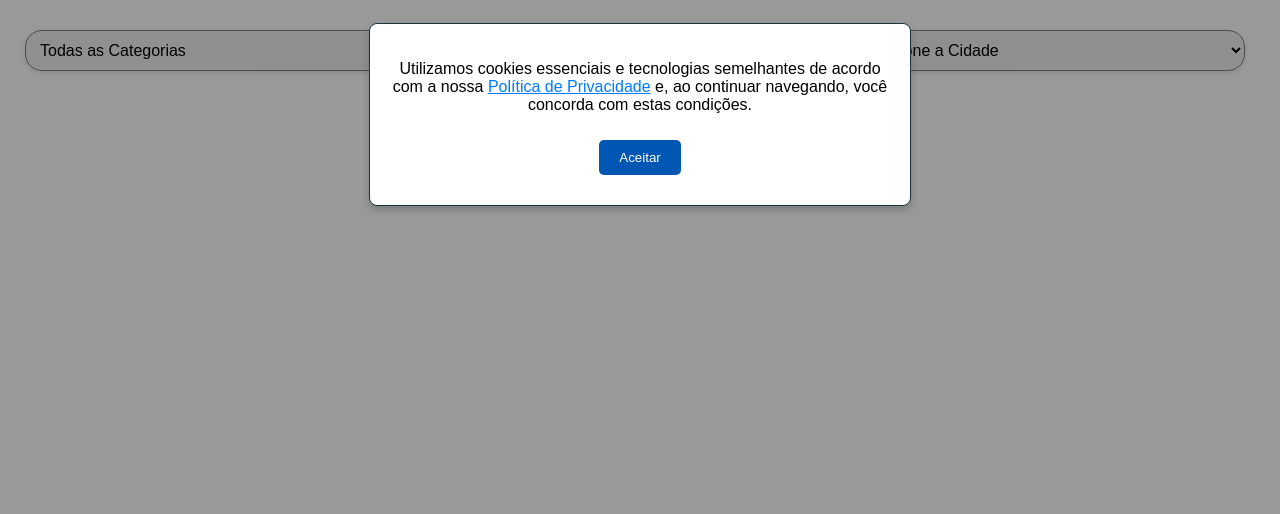
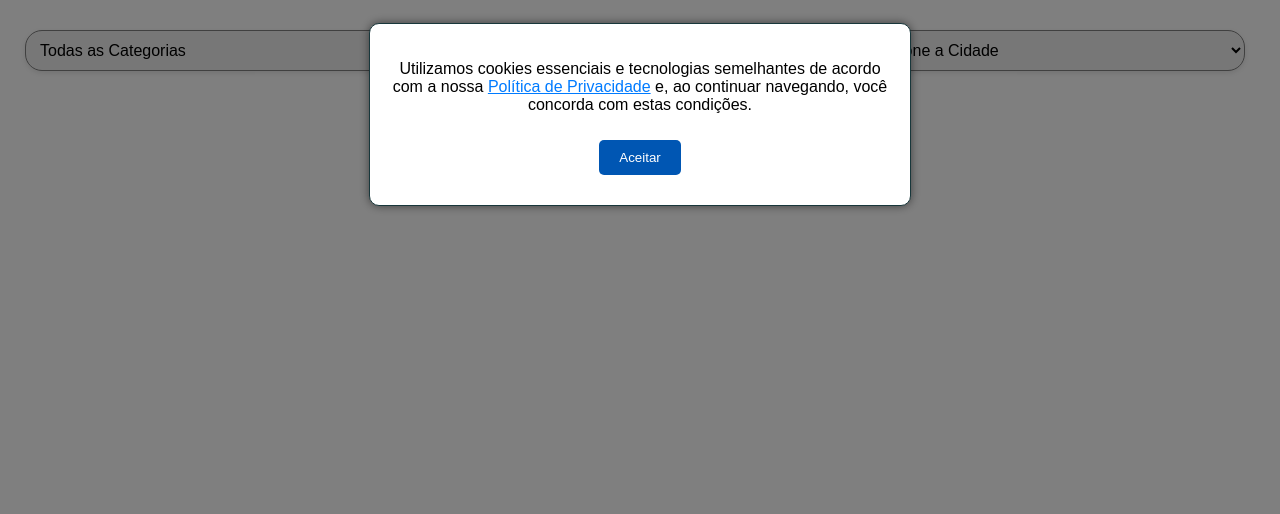
Before and after one commit to gui24123e3/Encontre, a plain HTML site: page encontre web 2/index.html in a window 1280 px wide. Shown: the part 286-800 px from the top of the page. Drawn offline with Linux system fonts and the light colour scheme; no server answers.

Commit message:
Update styles.css

```diff
--- a/encontre web 2/css/styles.css
+++ b/encontre web 2/css/styles.css
@@ -236,3 +236,23 @@ select:focus {
 .titulo-com-icone .icon {
   margin-right: 8px; /* Espaçamento entre o ícone e o texto */
 }
+/* CSS para o pop-up de consentimento */
+.modal {
+    display: none; /* Escondido por padrão */
+    position: fixed; /* Fixa na tela */
+    top: 0;
+    left: 0;
+    width: 100%; /* Largura total */
+    height: 100%; /* Altura total */
+    background-color: rgba(0, 0, 0, 0.5); /* Fundo semi-transparente */
+    justify-content: center; /* Centraliza o conteúdo */
+    align-items: center; /* Centraliza verticalmente */
+    z-index: 1000; /* Acima de outros elementos */
+}
+
+.modal-content {
+    background-color: white; /* Fundo branco */
+    padding: 20px; /* Espaçamento interno */
+    border-radius: 10px; /* Bordas arredondadas */
+    box-shadow: 0 0 10px rgba(0, 0, 0, 0.5); /* Sombra */
+}
```
